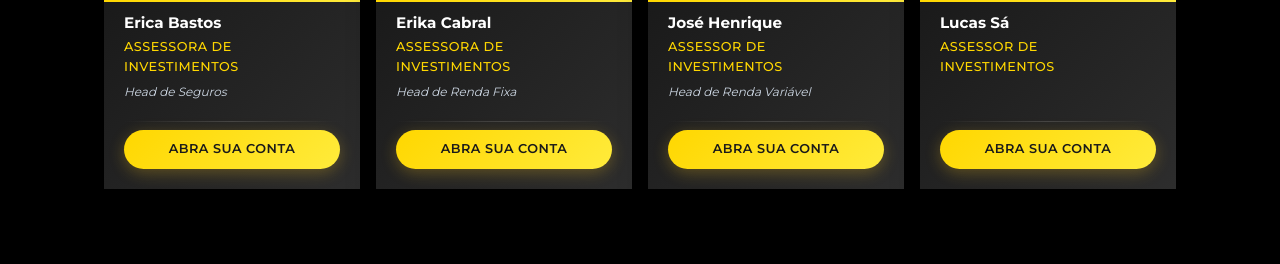
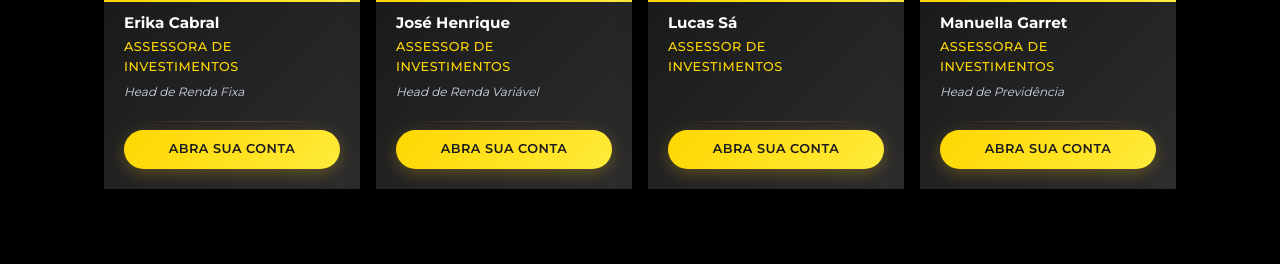
Before and after one commit to andreoni10/accanto-landing-page, a Django app: page /nossa-equipe/ in a window 1280 px wide. Shown: the part 1925-2189 px from the top of the page. Run offline with Django 5.2, Linux system fonts and the light colour scheme.

Commit message:
Remoção de assesssora e alteração da imagem da equipe.

```diff
--- a/accanto_landing_page/landing/static/landing/css/styles_nossa_equipe.css
+++ b/accanto_landing_page/landing/static/landing/css/styles_nossa_equipe.css
@@ -275,7 +275,8 @@
 }
 
 .nossa-equipe-image {
-    min-height: 80vh;
+    /* min-height: 80vh; */
+    min-height: 100vh;
     display: flex;
     align-items: center;
     position: relative;
@@ -289,7 +290,8 @@
     left: 0;
     right: 0;
     bottom: 0;
-    /* background: url('../images/nossa_equipe/hero-image-2.jpg') center/cover; */
-    background: url('../images/nossa_equipe/image_equipe.jpg') center/cover;
-    opacity: 0.4;
+    /* background: url('../images/nossa_equipe/image_equipe.jpg') center/cover; */
+    background: url('../images/nossa_equipe/image_accanto.jpg') center/cover;
+    /* opacity: 0.4; */
+    opacity: 0.6;
 }
--- a/accanto_landing_page/landing/templates/landing/base.html
+++ b/accanto_landing_page/landing/templates/landing/base.html
@@ -114,9 +114,6 @@
               </li>
               <li>
                 <a href="https://cadastro.xpi.com.br/v3/cadastro/nome?assessor=A21539" target="_blank" class="nav-link">Edlaine Carvalho Bezerra</a>
-              </li>
-              <li>
-                <a href="https://cadastro.xpi.com.br/v3/cadastro/nome?assessor=A54272" target="_blank" class="nav-link">Erica de Andrade Bastos</a>
               </li>
               <li>
                 <a href="https://cadastro.xpi.com.br/v3/cadastro/nome?assessor=A43091" target="_blank" class="nav-link">Erika Renata de Barros Leite Cabral Silva</a>
--- a/accanto_landing_page/landing/templates/landing/nossa_equipe.html
+++ b/accanto_landing_page/landing/templates/landing/nossa_equipe.html
@@ -94,23 +94,6 @@
 
         <!-- Card 5 -->
         <div class="card-equipe">
-          <img src="{% static 'landing/images/nossa_equipe/image_erica_bastos.jpg' %}" alt="Erica Bastos" />
-
-          <div class="card-equipe-footer">
-            <div class="card-info">
-              <h3 class="card-name">Erica Bastos</h3>
-              <p class="card-position">Assessora de Investimentos</p>
-              <p class="card-subtitle">Head de Seguros</p>
-            </div>
-
-            <hr class="card-divider" />
-
-            <a href="https://cadastro.xpi.com.br/v3/cadastro/nome?assessor=A54272" target="_blank" class="card-btn">Abra sua conta</a>
-          </div>
-        </div>
-
-        <!-- Card 6 -->
-        <div class="card-equipe">
           <img src="{% static 'landing/images/nossa_equipe/image_erika_cabral.jpg' %}" alt="Erika Cabral" />
 
           <div class="card-equipe-footer">
@@ -126,7 +109,7 @@
           </div>
         </div>
 
-        <!-- Card 7 -->
+        <!-- Card 6 -->
         <div class="card-equipe">
           <img src="{% static 'landing/images/nossa_equipe/image_jose_henrique.jpg' %}" alt="José Henrique" />
 
@@ -143,7 +126,7 @@
           </div>
         </div>
 
-        <!-- Card 8 -->
+        <!-- Card 7 -->
         <div class="card-equipe">
           <img src="{% static 'landing/images/nossa_equipe/image_lucas_sa.jpg' %}" alt="Lucas Sá" />
 
```
Also changed, not shown: accanto_landing_page/landing/static/landing/images/nossa_equipe/image_accanto.jpg (added), accanto_landing_page/landing/static/landing/images/nossa_equipe/image_erica_bastos.jpg (deleted), 4 other files.
